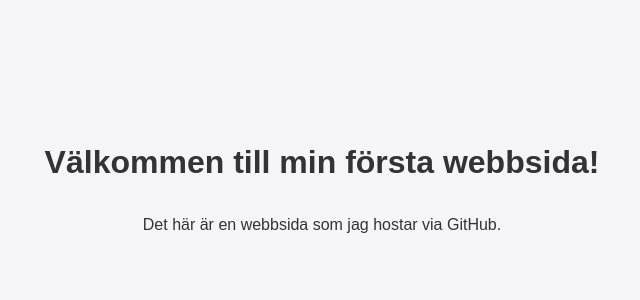
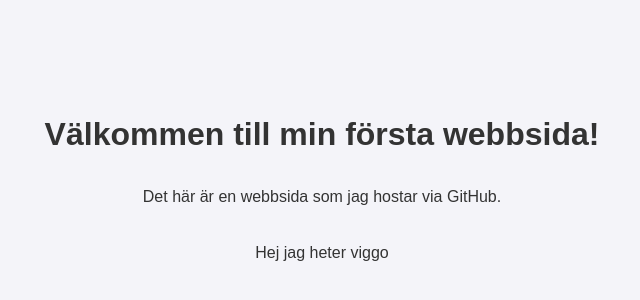
Before and after one commit to Viggoman12/Minforstawebbsida, a plain HTML site: page index.html in a window 1280 px wide. Shown: the part 212-512 px from the top of the page, without its empty margins (318-958 px from the left). Drawn offline with Linux system fonts and the light colour scheme.

Commit message:
ny hej viggo

```diff
--- a/index.html
+++ b/index.html
@@ -9,5 +9,6 @@
 <body>
 <h1>Välkommen till min första webbsida!</h1>
 <p>Det här är en webbsida som jag hostar via GitHub.</p>
+<p>Hej jag heter viggo</p>
 </body>
 </html>
```
